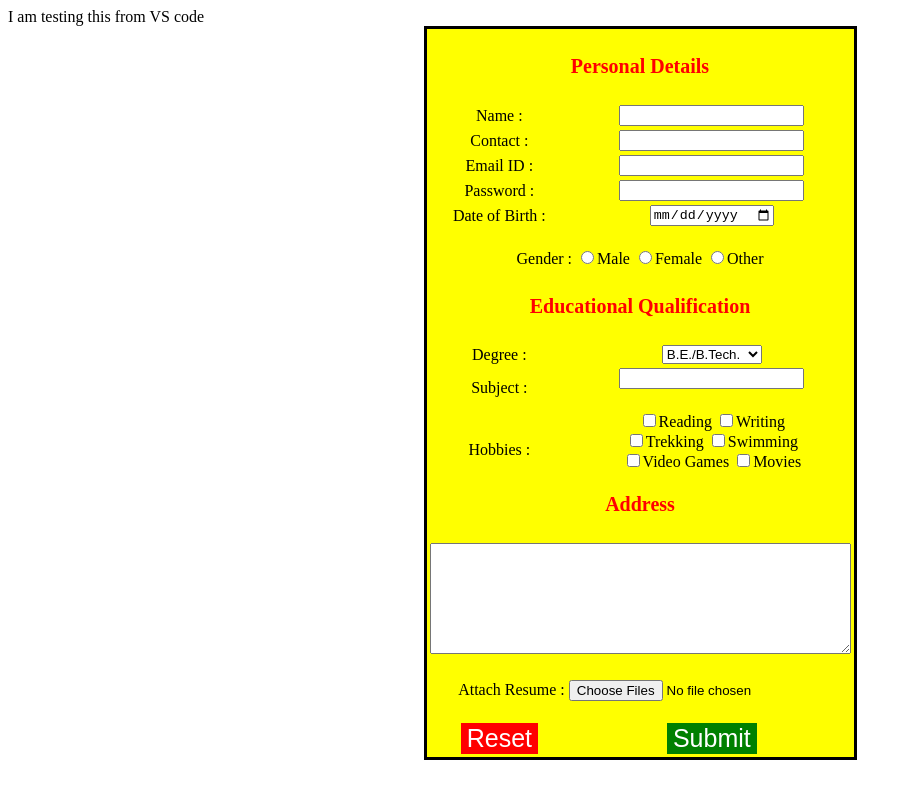
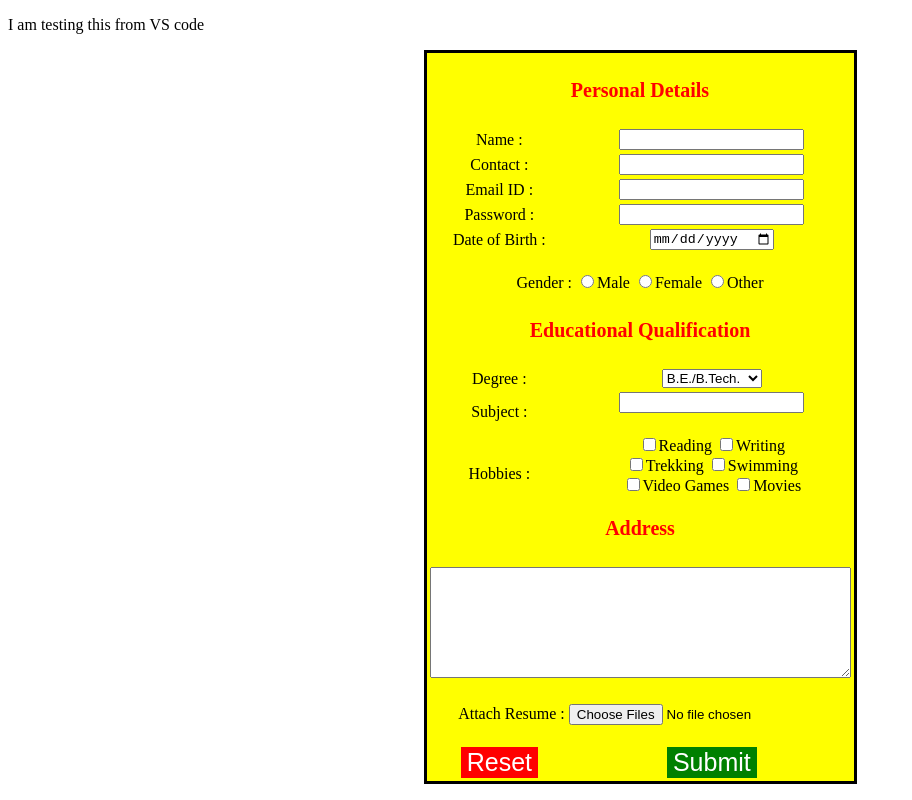
Before and after one commit to sanketmn26/form, a plain HTML site: page index.html in a window 1280 px wide. Shown: the whole page, without its empty margins (0-912 px from the left). Drawn offline with Linux system fonts and the light colour scheme.

Commit message:
another test

```diff
--- a/index.html
+++ b/index.html
@@ -155,7 +155,7 @@
                 </tr>
             </form>
         </div>
-        I am testing this from VS code
+        <p>I am testing this from VS code</p>
     </table>
 </body>
 
```
